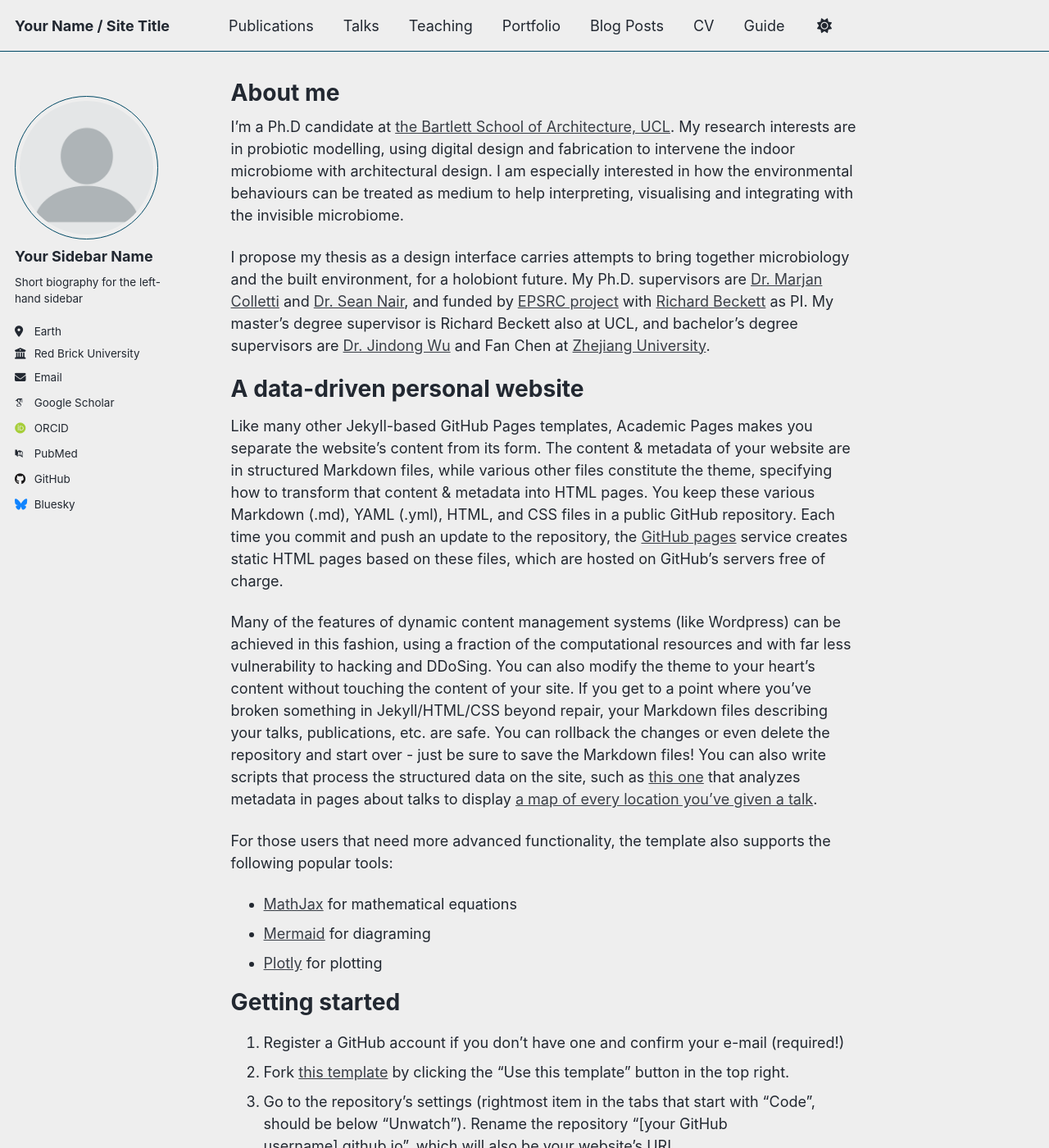
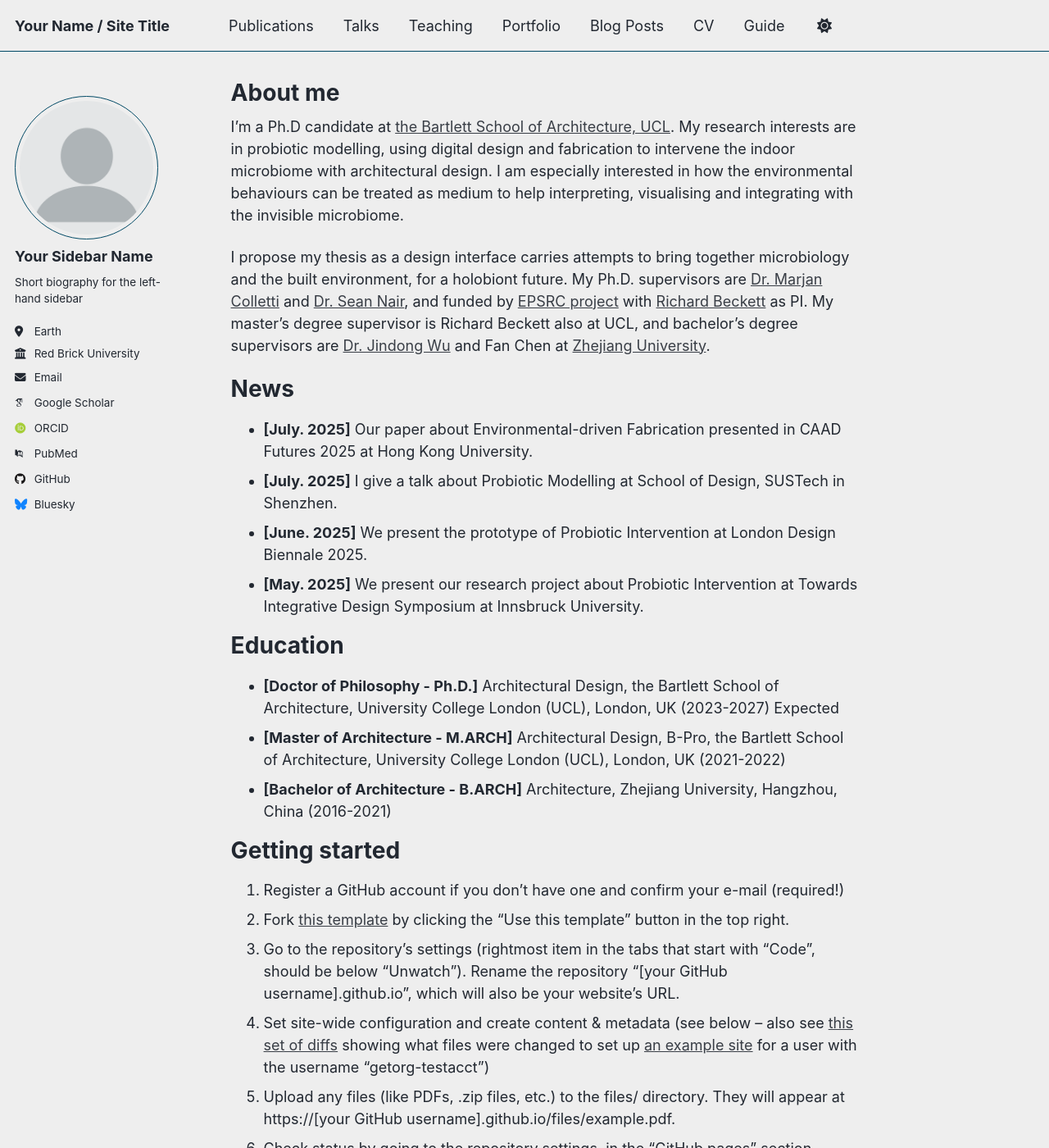
Before and after one commit to hang-chuan-wei/hang-chuan-wei.github.io, a Jekyll site: the page built from _pages/about.md, in a window 1280 px wide and 1400 px high. Shown: the whole window at 82% size. Built offline with Jekyll 4.4.1, drawn with Linux system fonts in a browser that asks for light colours; some web fonts are replaced; a script that is not in the unit is left out.

Commit message:
Update about.md

```diff
--- a/_pages/about.md
+++ b/_pages/about.md
@@ -13,16 +13,20 @@ I am especially interested in how the environmental behaviours can be treated as
 
 I propose my thesis as a design interface carries attempts to bring together microbiology and the built environment, for a holobiont future. My Ph.D. supervisors are [Dr. Marjan Colletti](https://profiles.ucl.ac.uk/41-marjan-colletti) and [Dr. Sean Nair](https://profiles.ucl.ac.uk/4683-sean-nair), and funded by [EPSRC project](https://ucl-epsrc-dtp.github.io/2023-24-project-catalogue/projects/2228bd1218.html) with [Richard Beckett](https://profiles.ucl.ac.uk/33584-richard-beckett) as PI. My master's degree supervisor is Richard Beckett also at UCL, and bachelor's degree supervisors are [Dr. Jindong Wu](https://person.zju.edu.cn/jdgreen) and Fan Chen at [Zhejiang University](http://www.ccea.zju.edu.cn/ts/list.htm).
 
-A data-driven personal website
+News
 ======
-Like many other Jekyll-based GitHub Pages templates, Academic Pages makes you separate the website's content from its form. The content & metadata of your website are in structured Markdown files, while various other files constitute the theme, specifying how to transform that content & metadata into HTML pages. You keep these various Markdown (.md), YAML (.yml), HTML, and CSS files in a public GitHub repository. Each time you commit and push an update to the repository, the [GitHub pages](https://pages.github.com/) service creates static HTML pages based on these files, which are hosted on GitHub's servers free of charge.
 
-Many of the features of dynamic content management systems (like Wordpress) can be achieved in this fashion, using a fraction of the computational resources and with far less vulnerability to hacking and DDoSing. You can also modify the theme to your heart's content without touching the content of your site. If you get to a point where you've broken something in Jekyll/HTML/CSS beyond repair, your Markdown files describing your talks, publications, etc. are safe. You can rollback the changes or even delete the repository and start over - just be sure to save the Markdown files! You can also write scripts that process the structured data on the site, such as [this one](https://github.com/academicpages/academicpages.github.io/blob/master/talkmap.ipynb) that analyzes metadata in pages about talks to display [a map of every location you've given a talk](https://academicpages.github.io/talkmap.html).
+- **[July. 2025]** Our paper about Environmental-driven Fabrication presented in CAAD Futures 2025 at Hong Kong University.
+- **[July. 2025]** I give a talk about Probiotic Modelling at School of Design, SUSTech in Shenzhen.
+- **[June. 2025]** We present the prototype of Probiotic Intervention at London Design Biennale 2025.
+- **[May. 2025]** We present our research project about Probiotic Intervention at Towards Integrative Design Symposium at Innsbruck University.
 
-For those users that need more advanced functionality, the template also supports the following popular tools:
-- [MathJax](https://www.mathjax.org/) for mathematical equations
-- [Mermaid](https://mermaid.js.org/) for diagraming
-- [Plotly](https://plotly.com/javascript/) for plotting
+Education
+======
+
+- **[Doctor of Philosophy - Ph.D.]** Architectural Design, the Bartlett School of Architecture, University College London (UCL), London, UK (2023-2027) Expected
+- **[Master of Architecture - M.ARCH]** Architectural Design, B-Pro, the Bartlett School of Architecture, University College London (UCL), London, UK (2021-2022)
+- **[Bachelor of Architecture - B.ARCH]** Architecture, Zhejiang University, Hangzhou, China (2016-2021)
 
 Getting started
 ======
```
